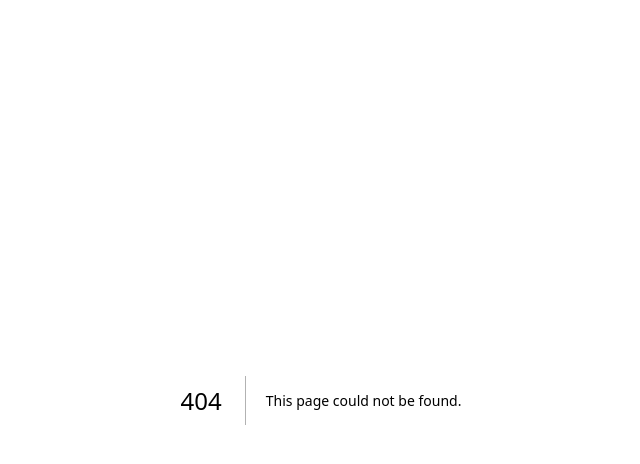
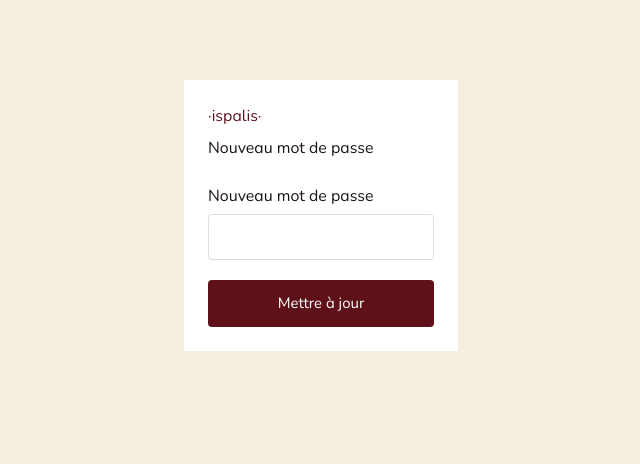
Before and after one commit to Ispalis-code/Ispalis-V1, a Next.js app: page /reset-password in a window 1280 px wide. Before the commit this address had no page. Shown: the top 464 px of the page, without its empty margins (319-959 px from the left). Built offline with nearby package versions, Linux system fonts and the light colour scheme; no server answers.

Commit message:
Create page.tsx

```diff
--- /dev/null
+++ b/src/app/reset-password/page.tsx
@@ -0,0 +1,38 @@
+'use client'
+import { useState } from 'react'
+import { createClient } from '@/lib/supabase'
+import { useRouter } from 'next/navigation'
+
+export default function ResetPassword() {
+  const [password, setPassword] = useState('')
+  const [done, setDone] = useState(false)
+  const supabase = createClient()
+  const router = useRouter()
+
+  const handleReset = async (e: React.FormEvent) => {
+    e.preventDefault()
+    const { error } = await supabase.auth.updateUser({ password })
+    if (!error) { setDone(true); setTimeout(() => router.push('/dashboard'), 2000) }
+  }
+
+  return (
+    <main style={{ maxWidth: 400, margin: '80px auto', padding: 24, backgroundColor: '#ffffff' }}>
+      <h1 style={{ color: '#5E1119', marginBottom: 8 }}>·ispalis·</h1>
+      <h2 style={{ marginBottom: 24 }}>Nouveau mot de passe</h2>
+      {done ? (
+        <div style={{ color: '#2E7D32', fontWeight: 600 }}>✓ Mot de passe mis à jour — redirection...</div>
+      ) : (
+        <form onSubmit={handleReset}>
+          <div style={{ marginBottom: 20 }}>
+            <label>Nouveau mot de passe</label>
+            <input type="password" value={password} onChange={e => setPassword(e.target.value)} required minLength={6}
+              style={{ display: 'block', width: '100%', padding: 10, marginTop: 6, border: '1px solid #ddd', borderRadius: 4, color: '#1a1a1a' }} />
+          </div>
+          <button type="submit" style={{ width: '100%', padding: 12, background: '#5E1119', color: 'white', border: 'none', borderRadius: 4, cursor: 'pointer', fontSize: 15 }}>
+            Mettre à jour
+          </button>
+        </form>
+      )}
+    </main>
+  )
+}
```
